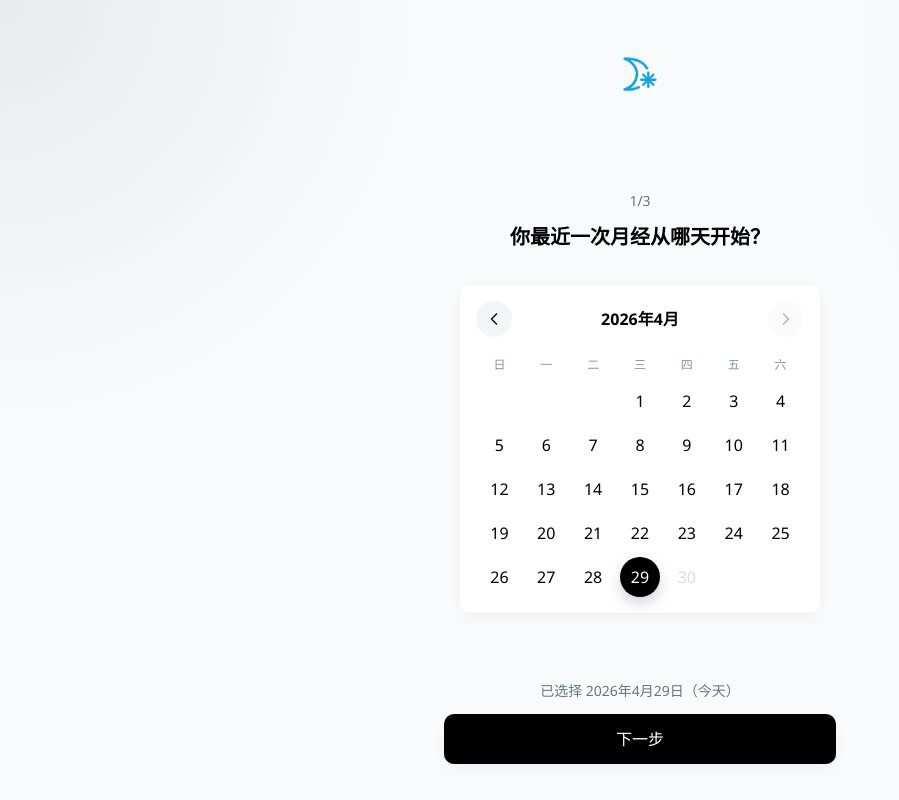
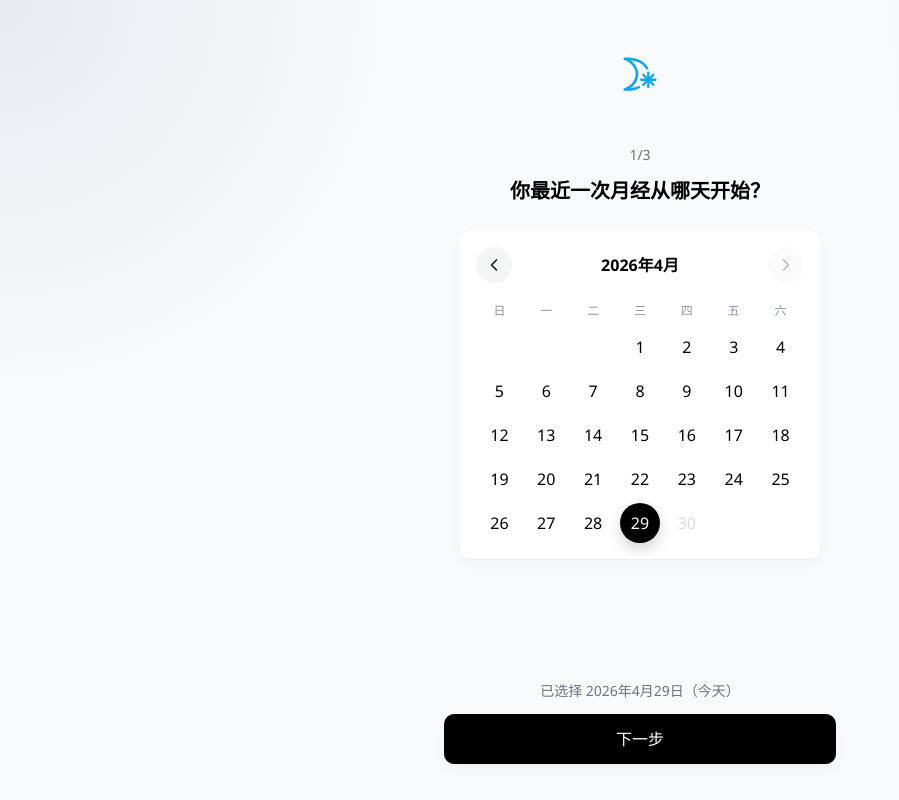
Before and after one commit to xiaoshanhe003/moonly, a React (Vite) app: page /onboarding in a window 1280 px wide. Both pictures are taken after a click on the button "立即开始". Shown: the whole page, without its empty margins (0-899 px from the left). Built offline with nearby package versions, Linux system fonts and the light colour scheme.

Commit message:
Fix onboarding small-screen footer

```diff
--- a/src/pages/onboarding-page.tsx
+++ b/src/pages/onboarding-page.tsx
@@ -12,7 +12,9 @@ type OnboardingStep = 0 | 1 | 2;
 
 const totalSteps = 3;
 const onboardingScreenClass =
-  "mx-auto flex h-dvh w-full max-w-md flex-col overflow-hidden bg-[var(--color-canvas)] px-7 pb-9 pt-12";
+  "mx-auto flex h-dvh w-full max-w-md flex-col overflow-hidden bg-[var(--color-canvas)] px-7 pt-12";
+const onboardingFooterClass =
+  "relative z-10 -mx-7 shrink-0 bg-[var(--color-canvas)] px-7 pb-[calc(2.25rem+env(safe-area-inset-bottom,0px))] pt-4 before:pointer-events-none before:absolute before:inset-x-0 before:bottom-full before:h-16 before:bg-gradient-to-t before:from-[var(--color-canvas)] before:to-transparent before:content-['']";
 const onboardingControlShadow = "shadow-[0_6px_18px_rgba(17,24,39,0.035),0_1px_0_rgba(17,24,39,0.02)]";
 const questions = [
   "你最近一次月经从哪天开始？",
@@ -318,7 +320,7 @@ export function OnboardingPage({ onComplete }: OnboardingPageProps) {
           />
         </div>
 
-        <div className="shrink-0 space-y-5 text-center">
+        <div className="shrink-0 space-y-5 pb-[calc(2.25rem+env(safe-area-inset-bottom,0px))] text-center">
           <div className="space-y-5">
             <h1 className="text-xl font-semibold leading-tight text-black">欢迎来到“月信”</h1>
             <p className="mx-auto max-w-[280px] text-base leading-[1.45] text-black">
@@ -338,13 +340,13 @@ export function OnboardingPage({ onComplete }: OnboardingPageProps) {
     <section className={onboardingScreenClass}>
       <MoonlyMark />
 
-      <div className="flex flex-1 flex-col pt-[94px]">
+      <div className="min-h-0 flex-1 overflow-y-auto overscroll-contain pb-10 pt-12">
         <div className="space-y-4 text-center">
           <p className="text-sm leading-none text-[#6b7280]">{step + 1}/{totalSteps}</p>
           <h1 className="text-xl font-semibold leading-tight text-black">{questions[step]}</h1>
         </div>
 
-        <div className="mt-9 px-4">
+        <div className="mt-7 px-4">
           {step === 0 ? (
             <OnboardingCalendarPicker value={lastPeriodStart} today={today} onChange={setLastPeriodStart} />
           ) : null}
@@ -430,7 +432,7 @@ export function OnboardingPage({ onComplete }: OnboardingPageProps) {
       </div>
 
       {step === 0 ? (
-        <div className="space-y-4 text-center">
+        <div className={cn(onboardingFooterClass, "space-y-4 text-center")}>
           <p className="text-sm leading-none text-[#6b7280]">
             已选择 {selectedLastPeriodLabel}
             {selectedLastPeriodIsToday ? "（今天）" : ""}
@@ -440,6 +442,7 @@ export function OnboardingPage({ onComplete }: OnboardingPageProps) {
           </Button>
         </div>
       ) : (
+        <div className={onboardingFooterClass}>
           <div className="grid grid-cols-2 gap-[var(--space-5)]">
             <Button className={cn("h-[50px] rounded-[10px] bg-white text-base font-semibold text-black", onboardingControlShadow)} variant="secondary" onClick={previousStep}>
               上一步
@@ -455,6 +458,7 @@ export function OnboardingPage({ onComplete }: OnboardingPageProps) {
               </Button>
             )}
           </div>
+        </div>
       )}
     </section>
   );
```
Lines whose indentation alone changed are shown as unchanged.
